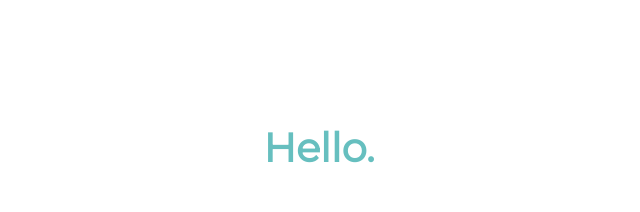
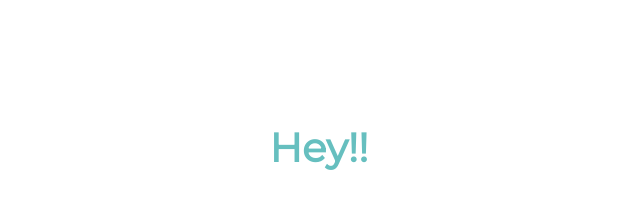
Before and after one commit to VermaDeepali/CurriculumVitae, a plain HTML site: page index.html in a window 1280 px wide. Shown: the part 1220-1432 px from the top of the page, 321-961 px from the left. Drawn offline with Linux system fonts and the light colour scheme.

Commit message:
Update index.html

```diff
--- a/index.html
+++ b/index.html
@@ -18,7 +18,7 @@
   <div class="middle-container">
     <div class="profile">
       <img  class="pro-img" src="images/deepu.jpg" alt="profile-pic">
-      <h2>Hello.</h2>
+      <h2>Hey!!</h2>
       <p class="intro">I am a student and a web learner.I love Novels.I also 🖤 playing. </p>
     </div>
     <hr>
```
